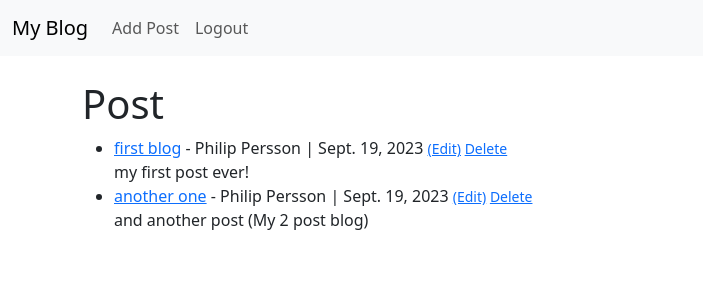
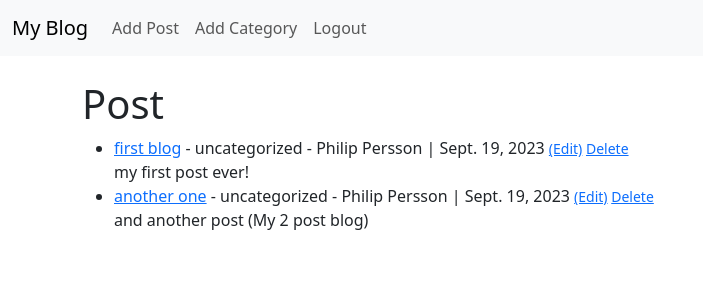
Before and after one commit to Code-Institute-Submissions/pphilippersson6-my-blog.p4, a Django app: page / in a window 1280 px wide. Shown: the top 300 px of the page, without its empty margins (0-703 px from the left). Run offline with Django 3.2, Linux system fonts and the light colour scheme; a user stored in the database is signed in; data comes from the database, SQL or seed files in the repository.

Commit message:
added so we can add category as user to our posts

```diff
--- a/myblog/templates/base.html
+++ b/myblog/templates/base.html
@@ -34,6 +34,10 @@
                   </li>
 
                   <li class="nav-item">
+                    <a class="nav-link" href="{% url 'add_category' %}">Add Category</a>
+                  </li>
+
+                  <li class="nav-item">
                     <a class="nav-link" href="{% url 'logout' %}">Logout</a>
                   </li>
 
--- a/myblog/templates/home.html
+++ b/myblog/templates/home.html
@@ -9,6 +9,7 @@
         <li>
         <a href="{% url 'article-detail' post.pk %}">
         {{ post.title }}</a> -
+        {{ post.category }} -
         {{ post.author.first_name }}
         {{ post.author.last_name }} |
         {{ post.post_date }} <small>
--- a/myblog/urls.py
+++ b/myblog/urls.py
@@ -1,12 +1,13 @@
 from django.urls import path
 # from . import views
-from .views import HomeView, ArticleDetailView, AddPostView, EditPostView, DeletePostView
+from .views import HomeView, ArticleDetailView, AddPostView, EditPostView, DeletePostView, AddCategoryView
 
 urlpatterns = [
     # path('', views.home, name="home"),
     path('', HomeView.as_view(), name="home"),
     path('article/<int:pk>', ArticleDetailView.as_view(), name='article-detail'),
     path('add_blogpost/', AddPostView.as_view(), name= 'add_post'),
+    path('add_category/', AddCategoryView.as_view(), name= 'add_category'),
     path('article/edit/<int:pk>', EditPostView.as_view(), name='edit_post'),
     path('article/<int:pk>/delete', DeletePostView.as_view(), name='delete_post'),
 ]
--- a/myblog/views.py
+++ b/myblog/views.py
@@ -1,6 +1,6 @@
 from django.shortcuts import render
 from django.views.generic import ListView, DetailView, CreateView, UpdateView, DeleteView
-from .models import Post
+from .models import Post, Category
 from .forms import PostForm, EditForm
 from django.urls import reverse_lazy
 
@@ -23,11 +23,15 @@ class AddPostView(CreateView):
     form_class = PostForm
     template_name = 'add_blogpost.html'
 
+class AddCategoryView(CreateView):
+    model = Category
+    template_name = 'add_category.html'
+    fields = ['name', 'name']
+
 class EditPostView(UpdateView):
     model = Post
     form_class = EditForm
     template_name = 'edit_post.html'
-    #fields = ['title', 'title_tag', 'body']
 
 class DeletePostView(DeleteView):
     model = Post
```
Also changed, not shown: myblog/templates/add_category.html (added, +24 -0 lines), django_blogp4/settings.py (line endings or trailing spaces).
